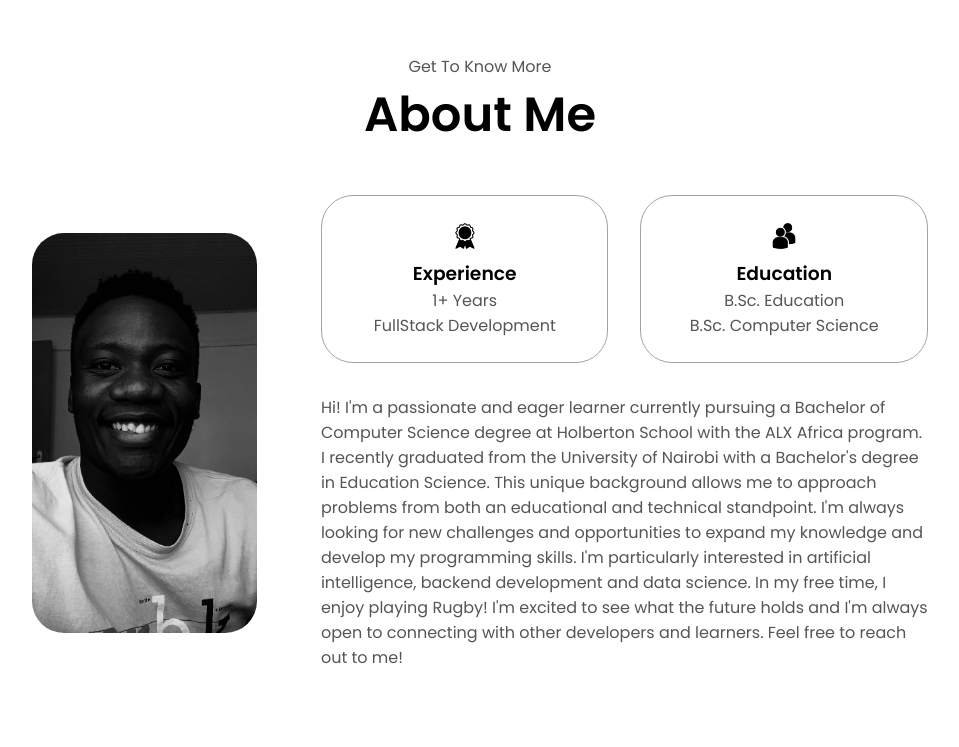
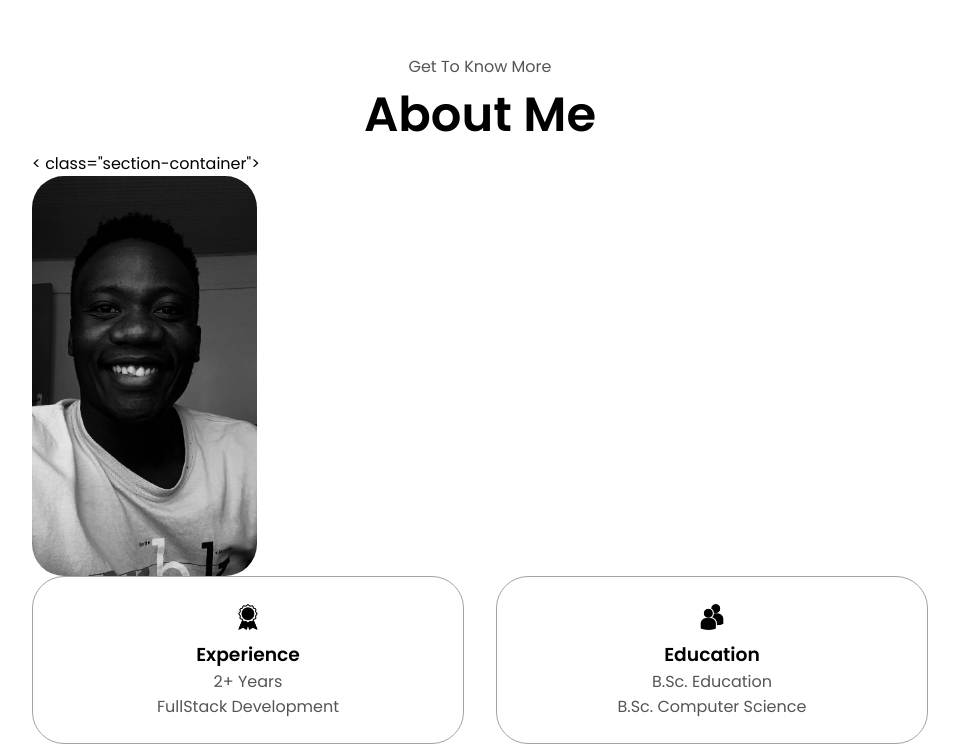
Before and after one commit to nooby6/Audrine_Whrite-portfolio, a plain HTML site: page index.html in a window 1280 px wide. Shown: the part 874-1621 px from the top of the page, without its empty margins (160-1119 px from the left). Drawn offline with Linux system fonts and the light colour scheme.

Commit message:
Fix HTML structure and update experience years

```diff
--- a/index.html
+++ b/index.html
@@ -27,7 +27,7 @@
             <span></span>
             <span></span>
             <span></span>
-            </div>
+            </div >
             <div class="menu-links">
                 <li><a href="#about" onclick="toggleMenu()">About</a></li>
                 <li><a href="#experience" onclick="toggleMenu()">Experience</a></li>
@@ -57,7 +57,7 @@
     <section id="about">
     <p class="section__text__p1">Get To Know More</p>
     <h1 class="title">About Me</h1>
-    <div class="section-container">
+    < class="section-container">
         <div class="section__pic-container">
             <img src="./about-pic.JPEG" alt="Profile picture" class="about-pic" />
         </div>
@@ -66,7 +66,7 @@
                 <div class="details-container">
                     <img src="./experience.png" alt="Experience icon" class="icon"/>
                     <h3>Experience</h3>
-                    <p>1+ Years <br> FullStack Development</p>
+                    <p>2+ Years <br> FullStack Development</p>
                 </div>
                 <div class="details-container">
                 <img src="./education.png" alt="Education icon" class="icon"/>
@@ -83,7 +83,6 @@
             </p>
         </div>
     </div>
-</div>
 <img src="./arrow.png" alt="Arrow icon" class="icon arrow" onclick="location.href='./#experience'"/>
     </section>
     <section id="experience">
@@ -132,7 +131,8 @@
                             </div>
                         </article>
                     </div>
-                </div>  <div class="details-container">
+                </div>
+                <div class="details-container">
                     <h2 class="experience-sub-title">Backend Development</h2>
                     <div class="article-container">
                         <article>
```
